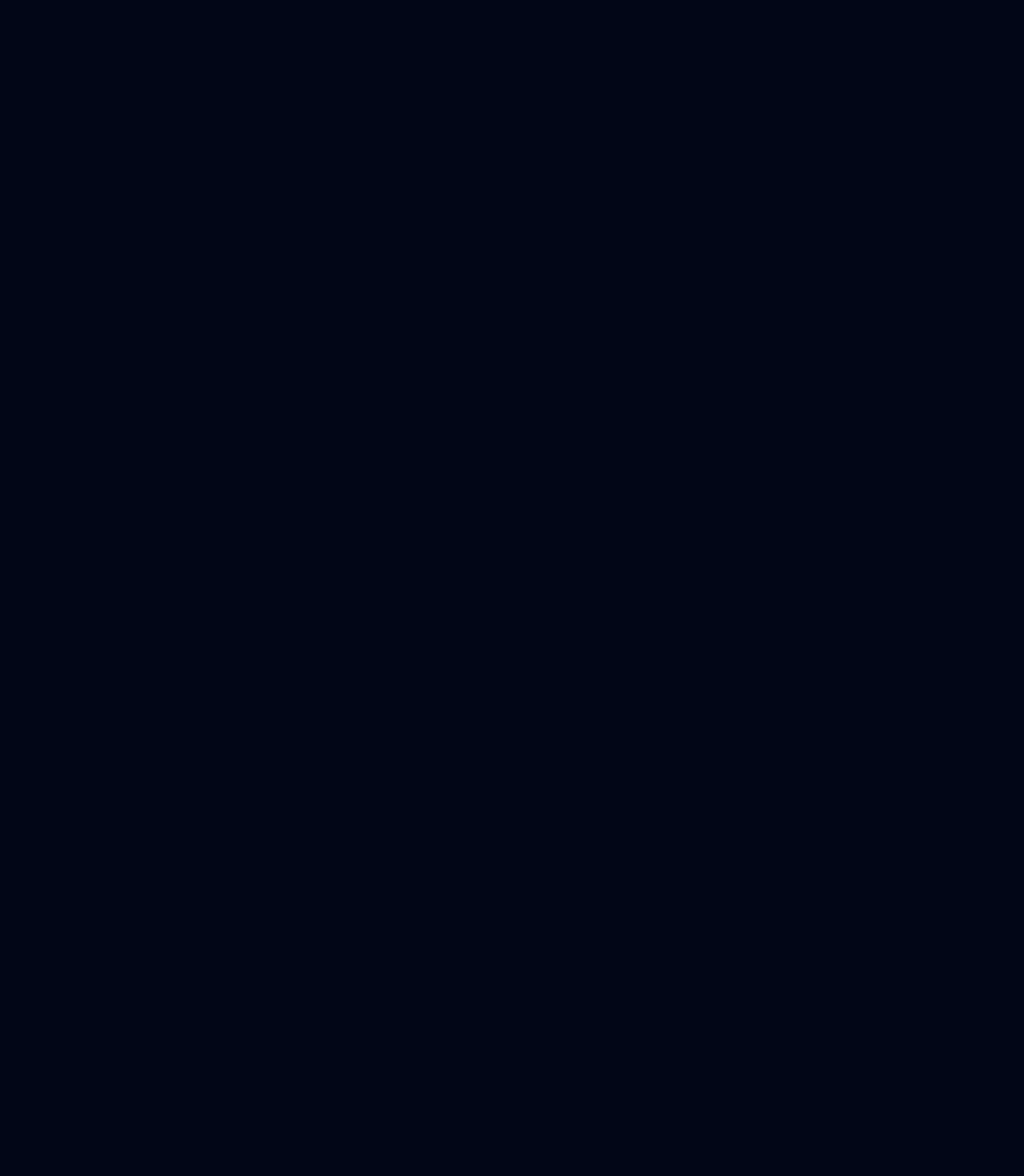
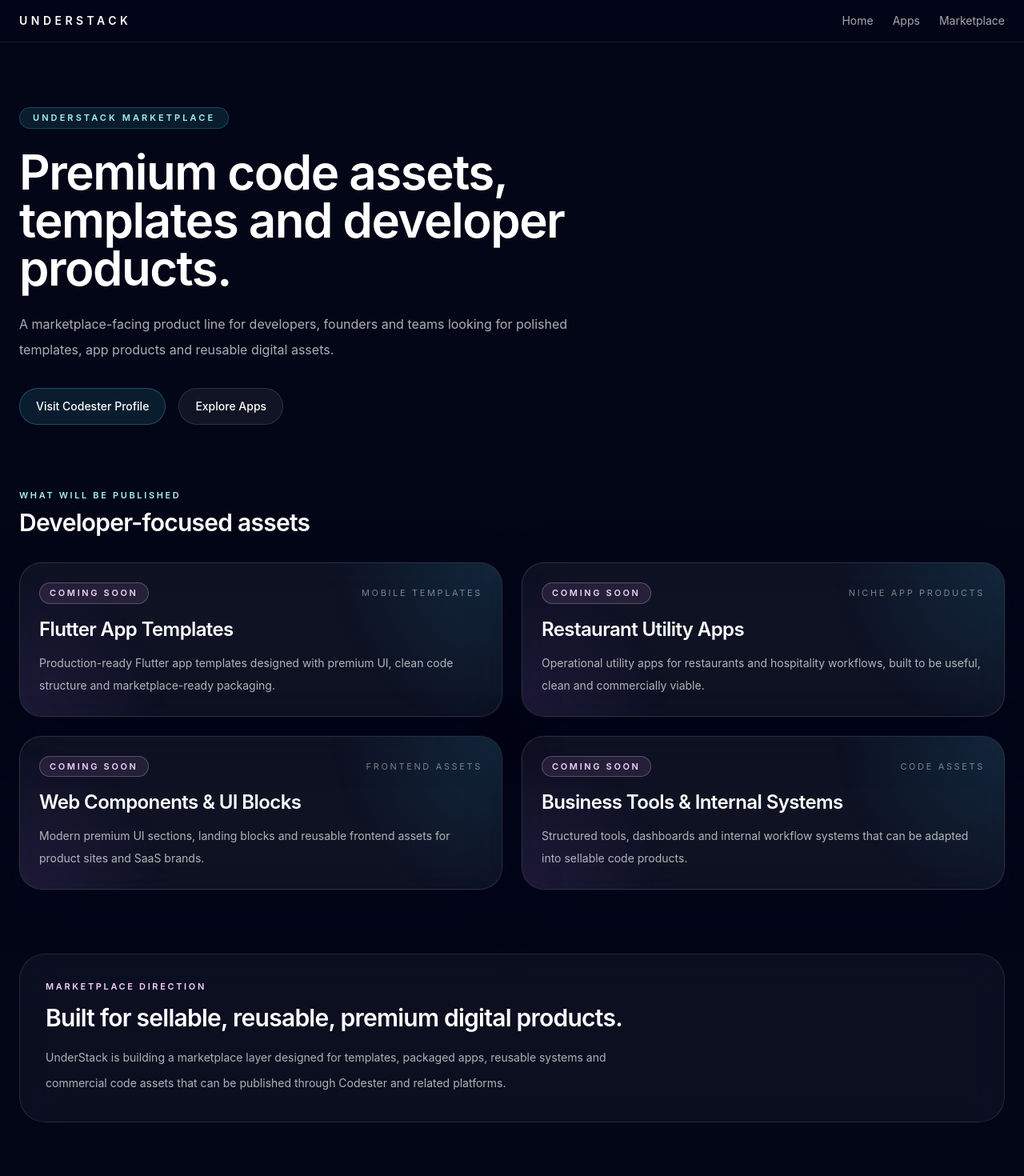
Before and after one commit to Dposleman/understack-site, a React (Vite) app: page /marketplace in a window 1280 px wide. Before the commit this address had no page. Shown: the top 1470 px of the page at 80% size. Before the commit the page ends 800 px from the top, so only its background shows below. Built offline with nearby package versions, Linux system fonts and the light colour scheme.

Commit message:
feat: add marketplace page and landing footer
- Added Marketplace route and navigation link
- Added developer assets CTA in landing hero
- Added footer with CVR and copyright to home page
- Expanded site structure for Codester-facing products

```diff
--- a/src/App.tsx
+++ b/src/App.tsx
@@ -6,9 +6,11 @@ import logo from "./assets/understack-logo.png";
 import MarketComparison from "./components/MarketComparison";
 import VisitCounter from "./components/VisitCounter";
 import AppsPage from "./pages/AppsPage";
+import MarketplacePage from "./pages/MarketplacePage";
 
 const GASTROAPP_URL = "https://gastroapp.dk";
 const CONTACT_EMAIL = "gg.posleman@gmail.com";
+const COMPANY_CVR = "46327608";
 
 function ReactIcon() {
   return (
@@ -704,6 +706,19 @@ function SectionHeader({
   );
 }
 
+function Footer() {
+  return (
+    <footer className="relative z-10 border-t border-white/8 bg-[#050816]/70 backdrop-blur-2xl">
+      <div className="mx-auto flex w-full max-w-7xl flex-col gap-3 px-6 py-6 text-sm text-white/48 sm:px-8 lg:flex-row lg:items-center lg:justify-between lg:px-10">
+        <div className="tracking-[0.18em] uppercase">
+          CVR-nummer: {COMPANY_CVR}
+        </div>
+        <div>© 2026 UnderStack. All rights reserved.</div>
+      </div>
+    </footer>
+  );
+}
+
 function HomePage() {
   const [heroTilt, setHeroTilt] = useState({ x: 0, y: 0 });
 
@@ -756,6 +771,7 @@ function HomePage() {
             <a href="#packages" className="transition hover:text-white">Packages</a>
             <a href="#products" className="transition hover:text-white">Products</a>
             <Link to="/apps" className="transition hover:text-white">Apps</Link>
+            <Link to="/marketplace" className="transition hover:text-white">Marketplace</Link>
             <a href="#pipeline" className="transition hover:text-white">In development</a>
             <a href="#technology" className="transition hover:text-white">Technology</a>
             <a href="#contact" className="transition hover:text-white">Contact</a>
@@ -828,6 +844,12 @@ function HomePage() {
                   className="inline-flex items-center rounded-full border border-white/12 bg-white/5 px-6 py-3 text-sm font-medium text-white/88 transition hover:bg-white/8"
                 >
                   View apps
+                </Link>
+                <Link
+                  to="/marketplace"
+                  className="inline-flex items-center rounded-full border border-white/12 bg-white/5 px-6 py-3 text-sm font-medium text-white/88 transition hover:bg-white/8"
+                >
+                  Developer assets
                 </Link>
                 <a
                   href="#pipeline"
@@ -1254,6 +1276,8 @@ function HomePage() {
           </motion.div>
         </section>
       </main>
+
+      <Footer />
     </div>
   );
 }
@@ -1263,6 +1287,7 @@ export default function App() {
     <Routes>
       <Route path="/" element={<HomePage />} />
       <Route path="/apps" element={<AppsPage />} />
+      <Route path="/marketplace" element={<MarketplacePage />} />
     </Routes>
   );
 }
--- /dev/null
+++ b/src/pages/MarketplacePage.tsx
@@ -0,0 +1,190 @@
+import { motion } from "motion/react";
+import { Link } from "react-router-dom";
+
+const CODESTER_URL = "https://www.codester.com/UnderStack/";
+
+type AssetItem = {
+  name: string;
+  category: string;
+  status: "Live on Codester" | "Coming Soon";
+  description: string;
+};
+
+const featuredAssets: AssetItem[] = [
+  {
+    name: "Flutter App Templates",
+    category: "Mobile Templates",
+    status: "Coming Soon",
+    description:
+      "Production-ready Flutter app templates designed with premium UI, clean code structure and marketplace-ready packaging.",
+  },
+  {
+    name: "Restaurant Utility Apps",
+    category: "Niche App Products",
+    status: "Coming Soon",
+    description:
+      "Operational utility apps for restaurants and hospitality workflows, built to be useful, clean and commercially viable.",
+  },
+  {
+    name: "Web Components & UI Blocks",
+    category: "Frontend Assets",
+    status: "Coming Soon",
+    description:
+      "Modern premium UI sections, landing blocks and reusable frontend assets for product sites and SaaS brands.",
+  },
+  {
+    name: "Business Tools & Internal Systems",
+    category: "Code Assets",
+    status: "Coming Soon",
+    description:
+      "Structured tools, dashboards and internal workflow systems that can be adapted into sellable code products.",
+  },
+];
+
+function AssetCard({ item }: { item: AssetItem }) {
+  const isLive = item.status === "Live on Codester";
+
+  return (
+    <motion.article
+      initial={{ opacity: 0, y: 18 }}
+      whileInView={{ opacity: 1, y: 0 }}
+      viewport={{ once: true, amount: 0.2 }}
+      transition={{ duration: 0.45 }}
+      className="group relative overflow-hidden rounded-[28px] border border-white/12 bg-white/[0.05] p-6 shadow-[0_0_0_1px_rgba(255,255,255,0.03),0_18px_60px_rgba(2,6,23,0.55)] backdrop-blur-xl"
+    >
+      <div className="pointer-events-none absolute inset-0 bg-[radial-gradient(circle_at_top_right,rgba(56,189,248,0.14),transparent_35%),radial-gradient(circle_at_bottom_left,rgba(168,85,247,0.12),transparent_30%)] opacity-90" />
+
+      <div className="relative z-10">
+        <div className="mb-4 flex items-center justify-between gap-3">
+          <span
+            className={`inline-flex rounded-full border px-3 py-1 text-[11px] font-semibold uppercase tracking-[0.24em] ${
+              isLive
+                ? "border-cyan-300/30 bg-cyan-300/10 text-cyan-200"
+                : "border-fuchsia-300/30 bg-fuchsia-300/10 text-fuchsia-200"
+            }`}
+          >
+            {item.status}
+          </span>
+
+          <span className="text-[11px] uppercase tracking-[0.24em] text-white/45">
+            {item.category}
+          </span>
+        </div>
+
+        <h3 className="text-2xl font-semibold tracking-tight text-white">
+          {item.name}
+        </h3>
+
+        <p className="mt-3 text-sm leading-7 text-white/68">{item.description}</p>
+      </div>
+    </motion.article>
+  );
+}
+
+export default function MarketplacePage() {
+  return (
+    <div className="min-h-screen bg-[#020617] text-white">
+      <div className="fixed inset-0 -z-10 bg-[radial-gradient(circle_at_top,rgba(59,130,246,0.16),transparent_30%),radial-gradient(circle_at_20%_80%,rgba(34,211,238,0.10),transparent_25%),radial-gradient(circle_at_80%_70%,rgba(168,85,247,0.12),transparent_28%),linear-gradient(180deg,#020617_0%,#050b17_100%)]" />
+
+      <header className="sticky top-0 z-40 border-b border-white/8 bg-slate-950/55 backdrop-blur-xl">
+        <div className="mx-auto flex max-w-7xl items-center justify-between px-6 py-4">
+          <Link
+            to="/"
+            className="text-sm font-semibold uppercase tracking-[0.32em] text-white/90"
+          >
+            UnderStack
+          </Link>
+
+          <nav className="flex items-center gap-6 text-sm text-white/65">
+            <Link to="/" className="transition hover:text-white">
+              Home
+            </Link>
+            <Link to="/apps" className="transition hover:text-white">
+              Apps
+            </Link>
+            <Link to="/marketplace" className="text-cyan-200">
+              Marketplace
+            </Link>
+          </nav>
+        </div>
+      </header>
+
+      <main className="mx-auto max-w-7xl px-6 pb-24 pt-20">
+        <section className="max-w-4xl">
+          <span className="inline-flex rounded-full border border-cyan-300/20 bg-cyan-300/10 px-4 py-1 text-[11px] font-semibold uppercase tracking-[0.28em] text-cyan-200">
+            UnderStack Marketplace
+          </span>
+
+          <h1 className="mt-6 text-5xl font-semibold tracking-tight text-white sm:text-6xl">
+            Premium code assets, templates and developer products.
+          </h1>
+
+          <p className="mt-6 max-w-3xl text-base leading-8 text-white/68">
+            A marketplace-facing product line for developers, founders and teams
+            looking for polished templates, app products and reusable digital assets.
+          </p>
+
+          <div className="mt-8 flex flex-wrap gap-4">
+            <a
+              href={CODESTER_URL}
+              target="_blank"
+              rel="noreferrer"
+              className="inline-flex items-center rounded-full border border-cyan-300/25 bg-cyan-300/10 px-5 py-3 text-sm font-medium text-cyan-100 transition hover:border-cyan-200/40 hover:bg-cyan-300/14"
+            >
+              Visit Codester Profile
+            </a>
+
+            <Link
+              to="/apps"
+              className="inline-flex items-center rounded-full border border-white/12 bg-white/6 px-5 py-3 text-sm font-medium text-white/80 transition hover:border-white/20 hover:bg-white/10"
+            >
+              Explore Apps
+            </Link>
+          </div>
+        </section>
+
+        <section className="mt-20">
+          <div className="mb-8">
+            <p className="text-[11px] font-semibold uppercase tracking-[0.24em] text-cyan-200">
+              What will be published
+            </p>
+            <h2 className="mt-2 text-3xl font-semibold tracking-tight text-white">
+              Developer-focused assets
+            </h2>
+          </div>
+
+          <div className="grid gap-6 md:grid-cols-2">
+            {featuredAssets.map((item) => (
+              <AssetCard key={item.name} item={item} />
+            ))}
+          </div>
+        </section>
+
+        <section className="mt-20">
+          <div className="rounded-[32px] border border-white/10 bg-white/[0.04] p-8 backdrop-blur-xl">
+            <p className="text-[11px] font-semibold uppercase tracking-[0.24em] text-fuchsia-200">
+              Marketplace direction
+            </p>
+
+            <h2 className="mt-3 text-3xl font-semibold tracking-tight text-white">
+              Built for sellable, reusable, premium digital products.
+            </h2>
+
+            <p className="mt-4 max-w-3xl text-sm leading-8 text-white/68">
+              UnderStack is building a marketplace layer designed for templates,
+              packaged apps, reusable systems and commercial code assets that can
+              be published through Codester and related platforms.
+            </p>
+          </div>
+        </section>
+      </main>
+
+      <footer className="border-t border-white/8 bg-slate-950/50">
+        <div className="mx-auto flex max-w-7xl flex-col gap-3 px-6 py-8 text-sm text-white/50 md:flex-row md:items-center md:justify-between">
+          <div>CVR-nummer: 46327608</div>
+          <div>© 2026 UnderStack. All rights reserved.</div>
+        </div>
+      </footer>
+    </div>
+  );
+}
```
